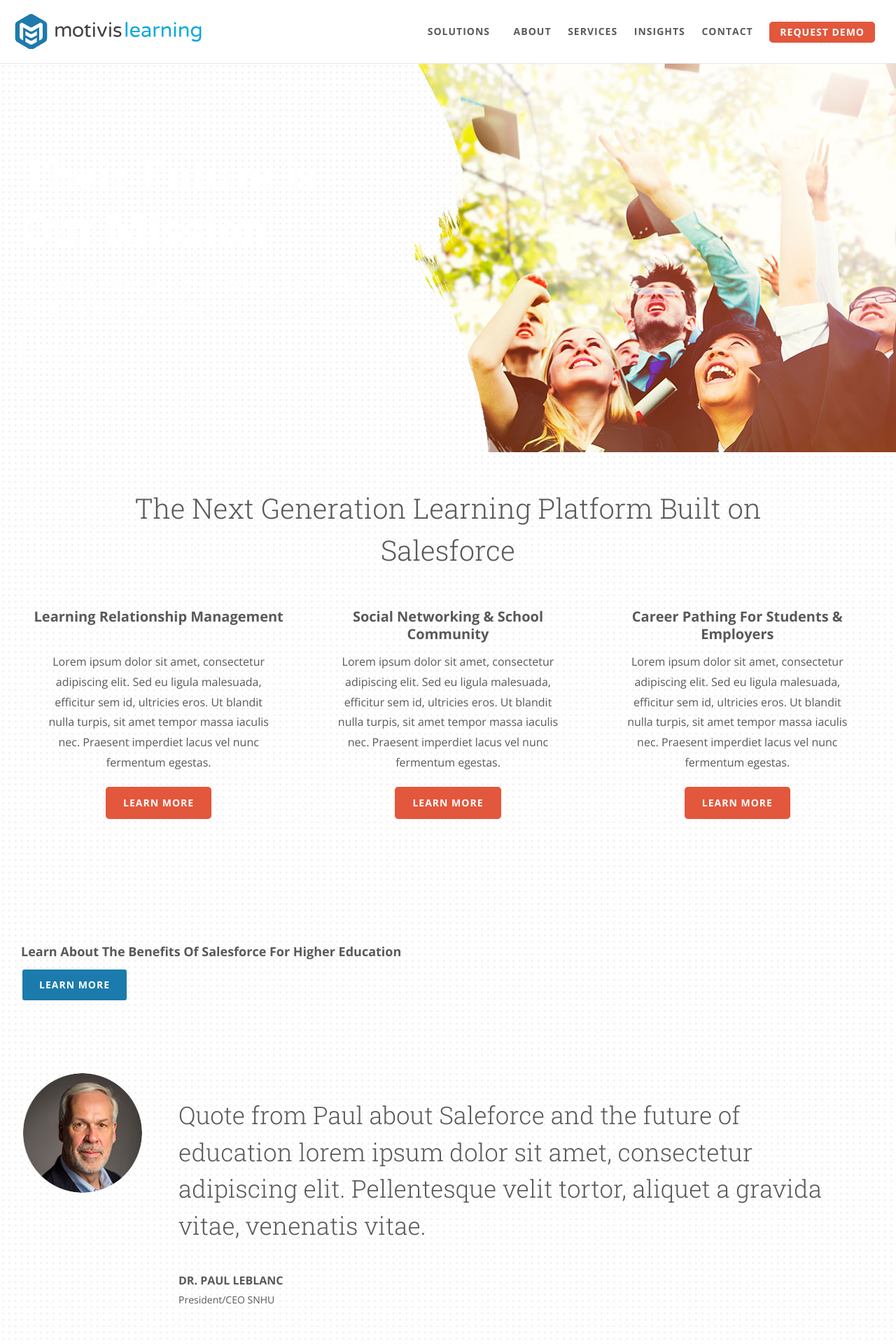
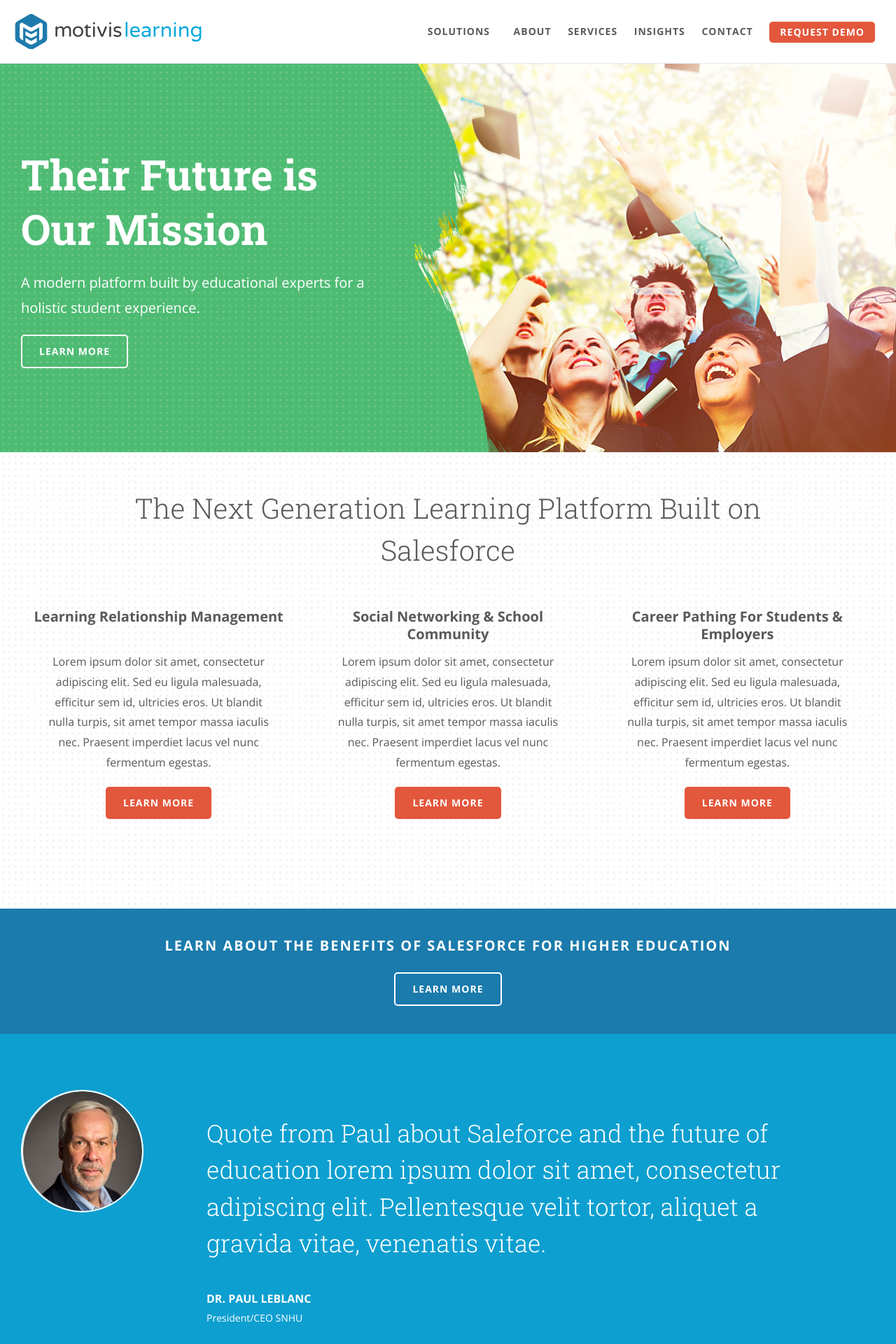
Before and after one commit to kylesoeltz/motivislearning, a PHP site: page / in a window 1280 px wide. Shown: the top 1920 px of the page at 70% size. Run offline with PHP 8.4, Linux system fonts and the light colour scheme; some libraries are stand-ins or nearby versions.

Commit message:
Updated index with new HTML tags

```diff
--- a/headers.php
+++ b/headers.php
@@ -4,7 +4,6 @@
 <!--[if IE 8]>         <html class="no-js lt-ie9"> <![endif]-->
 <!--[if gt IE 8]><!--> <html class="no-js"> <!--<![endif]-->
     <head>
-
         <title>Motivis</title>
         <meta name="description" content="">
         <?php include 'includes/head.php'; ?>
--- a/index.php
+++ b/index.php
@@ -13,7 +13,7 @@
     <body>
         <?php include 'includes/header.php'; ?>
         <main>
-        	<header class="page-header image-header color-green background-dots callout-header">
+        	<header class="page-header image-header green dots callout-header">
 	        	<section class="inner">
 	        		<h1>Their Future is Our Mission</h1>
 	        		<p>A modern platform built by educational experts for a holistic student experience.</p>
@@ -28,16 +28,14 @@
 					</svg>
 				</section>
         	</header>
-        	<article>
+        	<section>
 	        	<div class="inner">
-	        		<section class="text-center">
+	        		<div class="section text-center">
 		        		<div class="row">
-			        		<div class="col-xs-24">
-				        		<h2>The Next Generation Learning Platform Built on Salesforce</h2>
-			        		</div>
+			        		<h2>The Next Generation Learning Platform Built on Salesforce</h2>
 		        		</div>
-		        		<div class="callouts">
-			        		<div class="row">
+		        		<div class="row">
+			        		<div class="callouts">
 				        		<div class="col-md-8">
 					        		<i class="fa fa-medal title-icon"></i>
 					        		<h4>Learning Relationship Management</h4>
@@ -64,29 +62,29 @@
 				        		</div>
 			        		</div>
 		        		</div>
-		        	</section>
+		        	</div>
 	        	</div>
-        	</article>
-        	<article class="solid-banner navy text-center">
+        	</section>
+        	<section class="solid-banner navy text-center">
 	        	<div class="inner">
-	        		<section>
+	        		<div class="section">
 		        		<h4>Learn About The Benefits Of Salesforce For Higher Education</h4>
 			        	<a href="#" class="btn">Learn More</a>
-	        		</section>
+	        		</div>
         		</div>
-        	</article>
-        	<article class="solid-banner blue">
+        	</section>
+        	<section class="solid-banner blue">
 	        	<div class="inner">
-		        	<section class="standard-block">
+		        	<div class="section standard-block">
 		        		<img src="images/avatar-paul.jpg" class="avatar avatar-medium">
 		        		<div class="content">
 			        		<blockquote>Quote from Paul about Saleforce and the future of education lorem ipsum dolor sit amet, consectetur adipiscing elit. Pellentesque velit tortor, aliquet a gravida vitae, venenatis vitae.</blockquote>
 			        		<cite>Dr. Paul LeBlanc <small>President/CEO SNHU</small></cite>
 		        		</div>
-		        	</section>
+		        	</div>
 	        	</div>
-        	</article>
-        	<article class="case-study">
+        	</section>
+        	<section class="case-study left dots">
 	        	<div class="image-half" style="background-image: url('images/cornell-bg.jpg');">
 		        	<img src="images/cornell.png">
 	        	</div>
@@ -98,8 +96,8 @@
 			            <a href="#" class="btn">Learn More</a>
 		        	</div>
 	        	</div>
-        	</article>
-        	<article class="case-study right">
+        	</section>
+        	<section class="case-study right dots">
 	        	<div class="image-half" style="background-image: url('images/harvard-bg.jpg');">
 		        	<img src="images/harvard.png">
 	        	</div>
@@ -111,7 +109,7 @@
 			            <a href="#" class="btn">Learn More</a>
 		        	</div>
 	        	</div>
-        	</article>
+        	</section>
         </main>
         <?php include 'includes/footer.php'; ?>
     </body>
```
